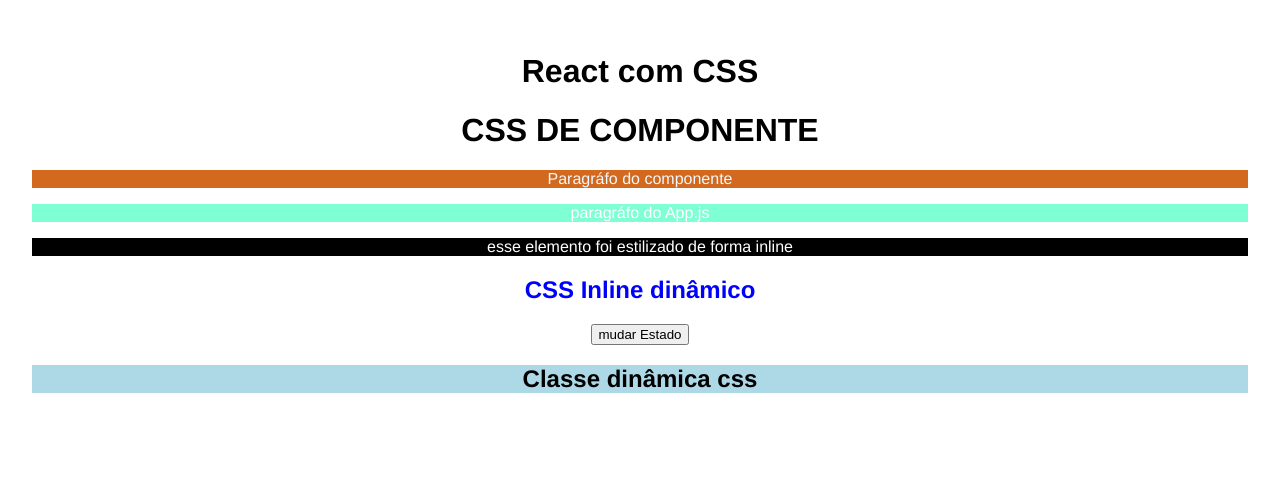
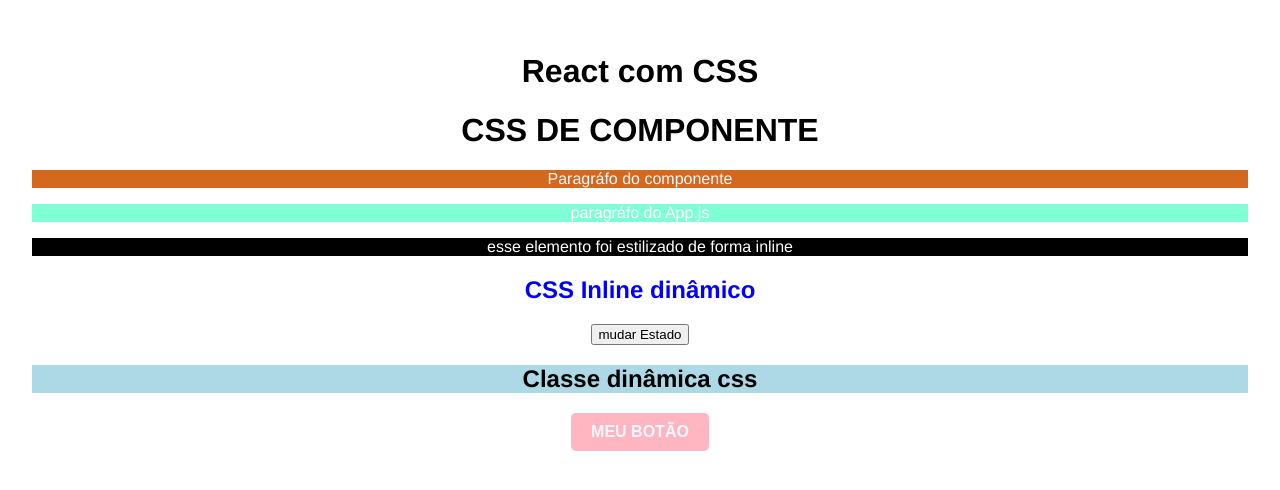
Before and after one commit to fh3mrique/EstudosReact, a React (Vite) app in the folder 04 - REACT E CSS/reactcss/: page / in a window 1280 px wide. Shown: the top 490 px of the page. Built offline with nearby package versions, Linux system fonts and the light colour scheme.

Commit message:
CSS MODULES

```diff
--- a/04 - REACT E CSS/reactcss/src/App.jsx
+++ b/04 - REACT E CSS/reactcss/src/App.jsx
@@ -1,8 +1,7 @@
 import { useState } from 'react'
-import reactLogo from './assets/react.svg'
-import viteLogo from '/vite.svg'
 import './App.css'
 import MeuComponente from './components/MeuComponente'
+import MeuBotao from './components/MeuBotao'
 
 function App() {
 
@@ -12,7 +11,6 @@ function App() {
   }
 
   const vermelho = false;
-
 
   return (
     <>
@@ -32,7 +30,8 @@ function App() {
       {/* Classe dinâmica css */}
       <h2 className={vermelho? "classe-vermelha" : "classe-normal"}>Classe dinâmica css</h2>
 
-
+      {/* CSS MODULES */}
+      <MeuBotao/>
     </>
   )
 }
--- /dev/null
+++ b/04 - REACT E CSS/reactcss/src/components/MeuBotao.jsx
@@ -0,0 +1,13 @@
+import React from 'react'
+
+import styles from "./MeuBotao.module.css"
+
+const MeuBotao = () => {
+  return (
+    <div>
+        <button className={styles.botao}>Meu botão</button>
+    </div>
+  )
+}
+
+export default MeuBotao
--- /dev/null
+++ b/04 - REACT E CSS/reactcss/src/components/MeuBotao.module.css
@@ -0,0 +1,12 @@
+.botao{
+    padding: 10px 20px;
+    font-size: 16px;
+    border: none;
+    border-radius: 5px;
+    cursor: pointer;
+    transition: background-color 0.3s, color 0.3s;
+    background-color: lightpink;
+    color: aliceblue;
+    text-transform: uppercase;
+    font-weight: bold ;
+}
```
